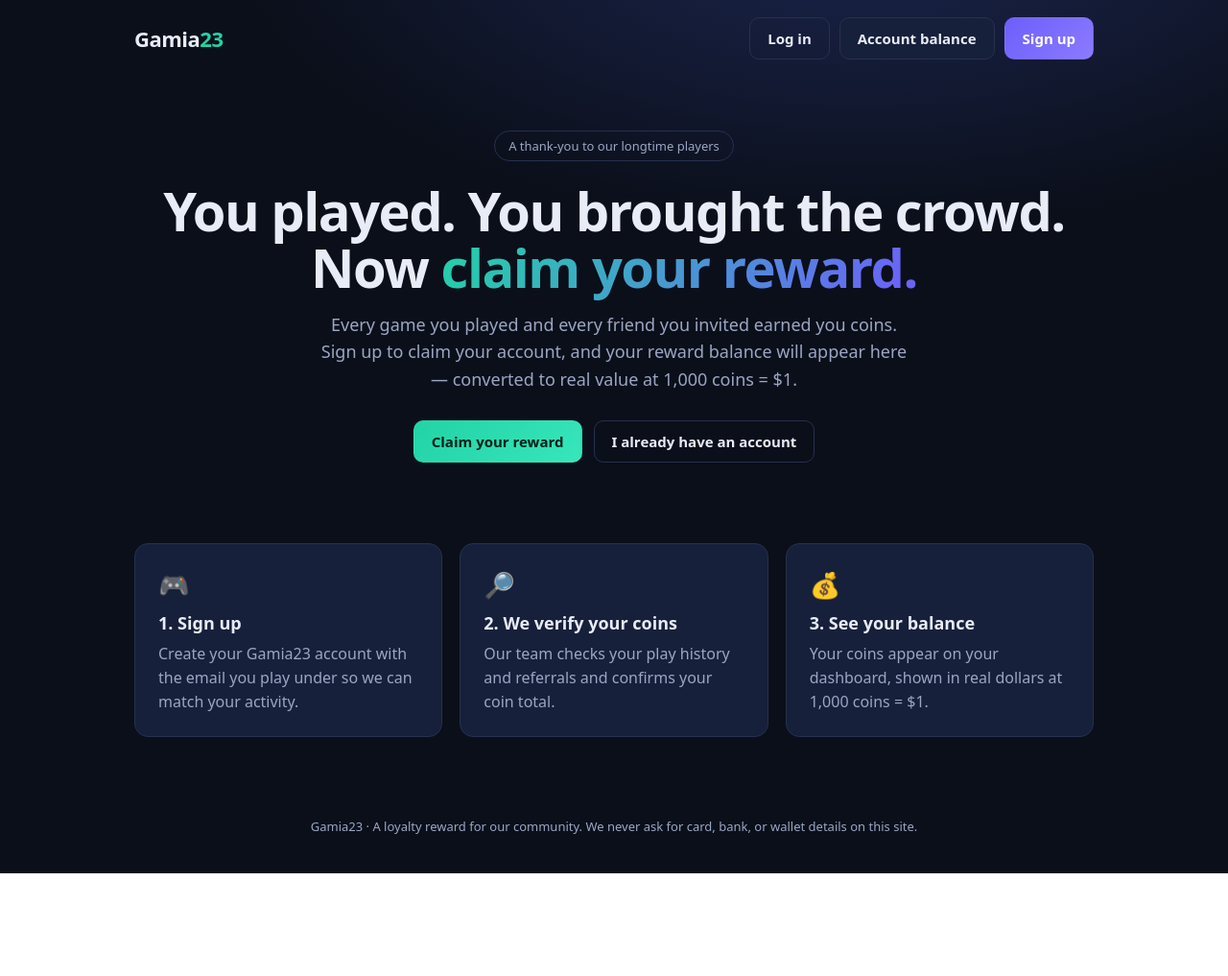
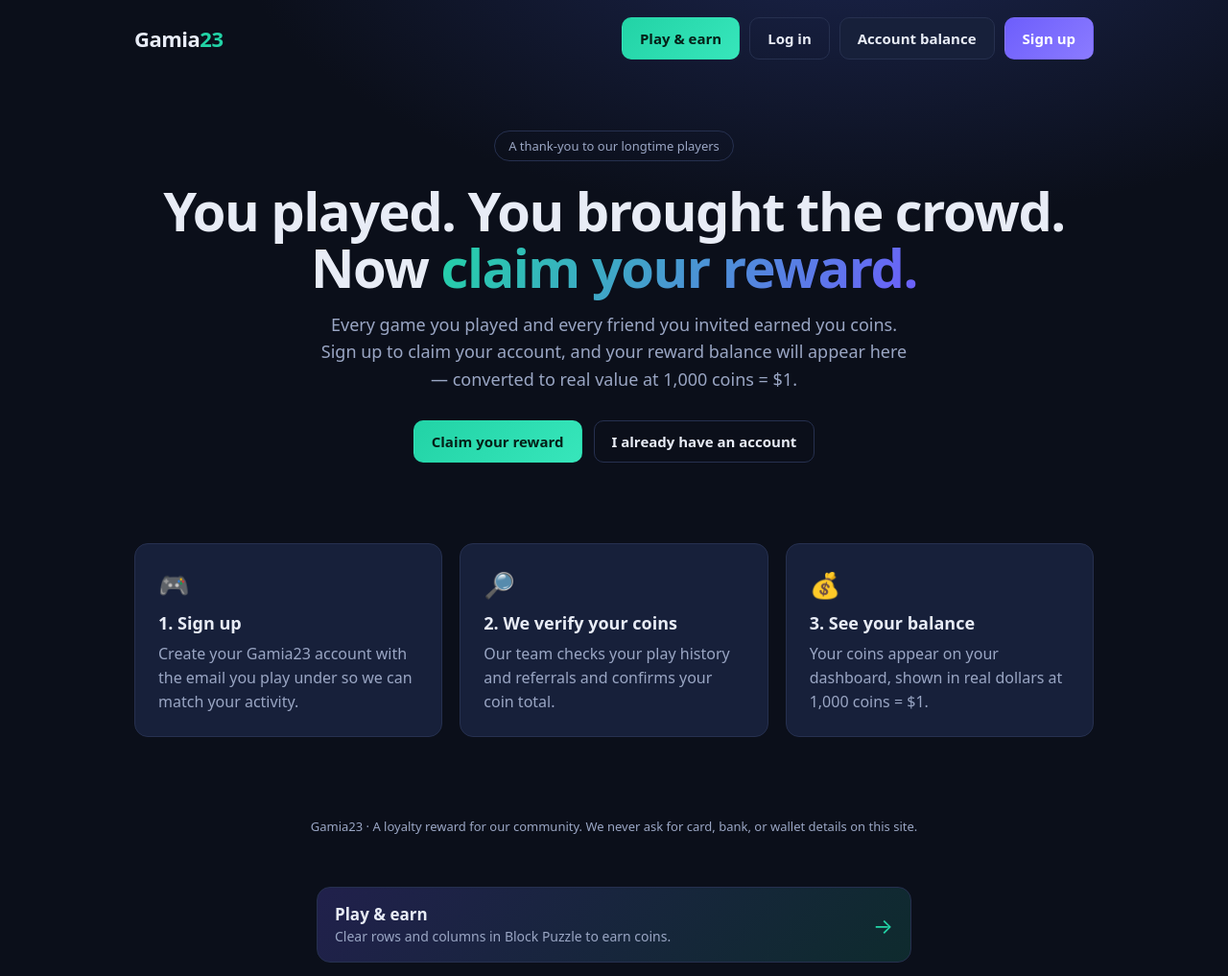
Before and after one commit to PRONO2828/gamia23, a Next.js app: page / in a window 1280 px wide. Shown: the whole page at 96% size. Before the commit the page ends 910 px from the top, so only its background shows below. Built offline with nearby package versions, Linux system fonts and the light colour scheme; no server answers; the database is empty.

Commit message:
Home: add the Play & earn button and banner
Added a new call-to-action link for playing and earning coins in the Block Puzzle game.

```diff
--- a/app/page.js
+++ b/app/page.js
@@ -37,6 +37,12 @@
       <header className="topbar">
         <div className="logo">Gamia<span>23</span></div>
         <nav className="nav-actions">
+          {/* Shown to everyone. A signed-out visitor who taps it is sent to
+              the game, which bounces them to log in and then returns them
+              here — so the button always does what it says. */}
+          <Link href="/game" className="btn btn-accent">
+            Play &amp; earn
+          </Link>
           {player ? (
             <>
               <Link href="/dashboard" className="btn btn-primary">
@@ -65,6 +71,17 @@
           __html: player ? retargetCtasForSignedInPlayer(html) : html,
         }}
       />
+
+      {/* Kept as real markup below the editable block, rather than inside it,
+          so an edit in the site editor can never remove the only route into
+          the game. */}
+      <Link href="/game" className="play-cta">
+        <div>
+          <strong>Play &amp; earn</strong>
+          <span>Clear rows and columns in Block Puzzle to earn coins.</span>
+        </div>
+        <div className="play-arrow">→</div>
+      </Link>
     </div>
   );
 }
```
